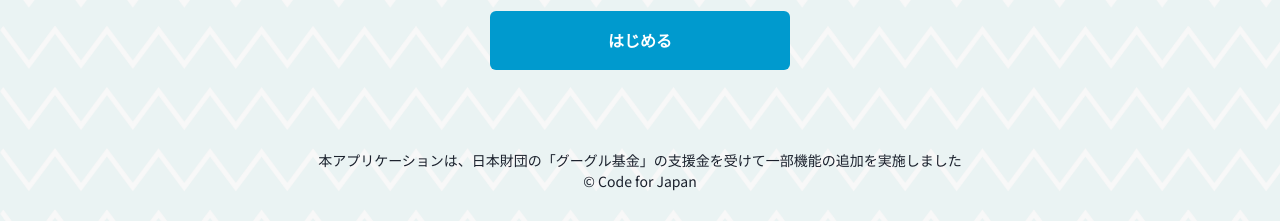
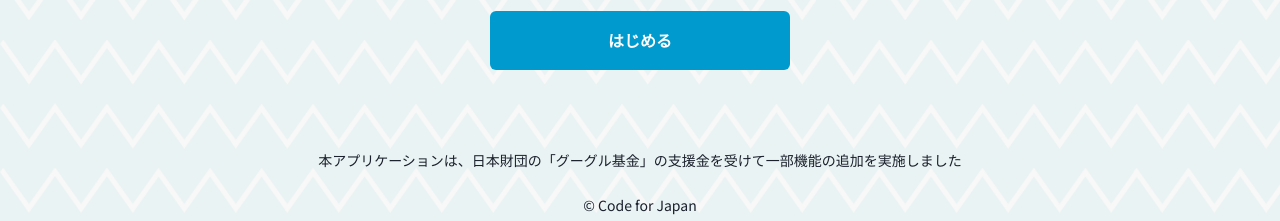
Before and after one commit to codeforjapan/JibungotoPlanet, a Next.js app: page / in a window 1280 px wide. Shown: the part 3621-3842 px from the top of the page. Built offline with nearby package versions, Linux system fonts and the light colour scheme.

Commit message:
feat: add bottom space

```diff
--- a/components/organisms/homes/HomeFooter/HomeFooter.tsx
+++ b/components/organisms/homes/HomeFooter/HomeFooter.tsx
@@ -98,7 +98,7 @@ const HomeFooter: FC<Props> = (props) => {
           </Container>
         )}
 
-        <Text fontSize={14} mt={'auto'} pt={{ base: 10, md: 20 }}>
+        <Text fontSize={14} mt={'auto'} pt={{ base: 10, md: 20 }} mb={6}>
           本アプリケーションは、日本財団の「グーグル基金」の支援金を受けて一部機能の追加を実施しました
         </Text>
         <Text fontSize={14} mt={'auto'} pb={{ base: 0, md: 5 }}>
```
